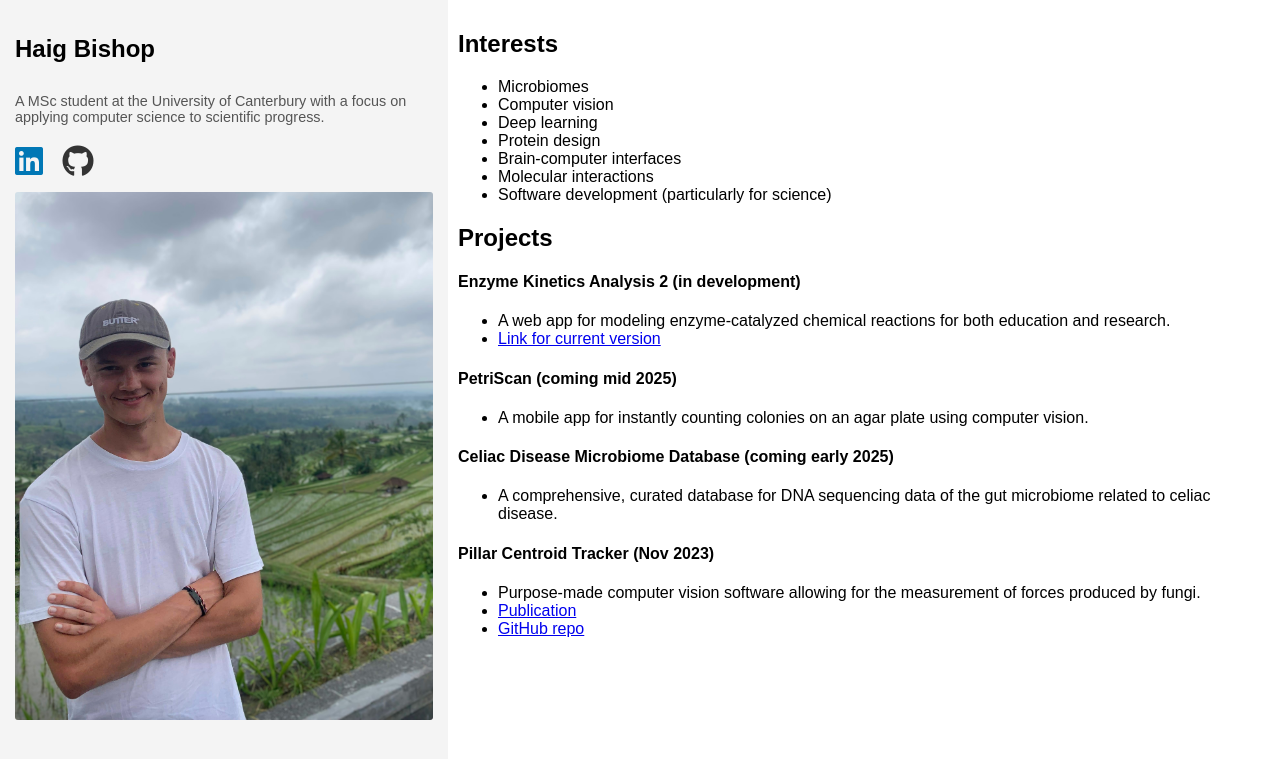
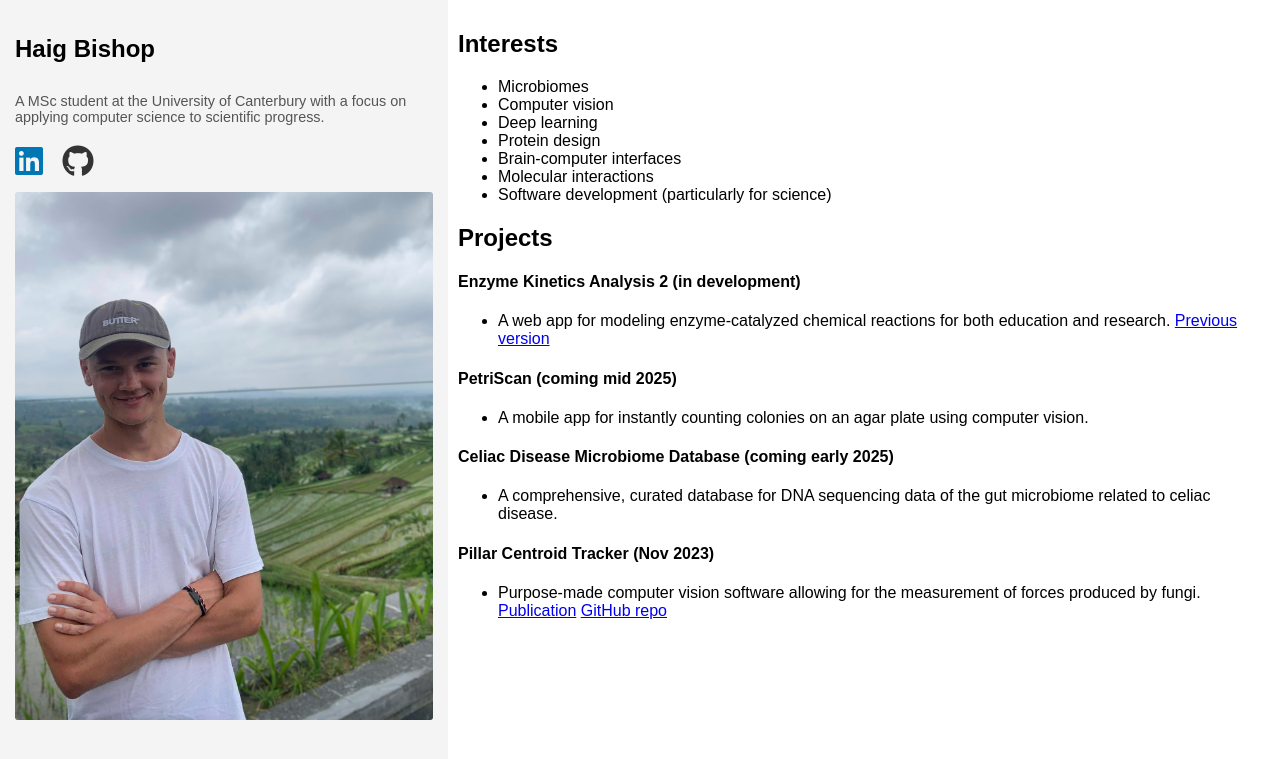
Before and after one commit to HaigBishop/HaigBishop.github.io, a Jekyll site: the page built from index.md, in a window 1280 px wide. Shown: the top 759 px of the page. Built offline with Jekyll 4.4.1, drawn with Linux system fonts in a browser that asks for light colours.

Commit message:
Update index.md

```diff
--- a/index.md
+++ b/index.md
@@ -15,7 +15,7 @@ title: Home
 ## Projects
 #### Enzyme Kinetics Analysis 2 (in development)
   - A web app for modeling enzyme-catalyzed chemical reactions for both education and research.
-  - [Link for current version](https://enzyme-kinetics.shinyapps.io/enzkinet_webpage/)
+[Previous version](https://enzyme-kinetics.shinyapps.io/enzkinet_webpage/)
 
 #### PetriScan (coming mid 2025)
   - A mobile app for instantly counting colonies on an agar plate using computer vision.
@@ -25,5 +25,4 @@ title: Home
 
 #### Pillar Centroid Tracker (Nov 2023)
   - Purpose-made computer vision software allowing for the measurement of forces produced by fungi.
-  - [Publication](https://ieeexplore.ieee.org/document/10344304)
-  - [GitHub repo](https://github.com/HaigBishop/pillar-centroid-tracker)
+[Publication](https://ieeexplore.ieee.org/document/10344304)   [GitHub repo](https://github.com/HaigBishop/pillar-centroid-tracker)
```
